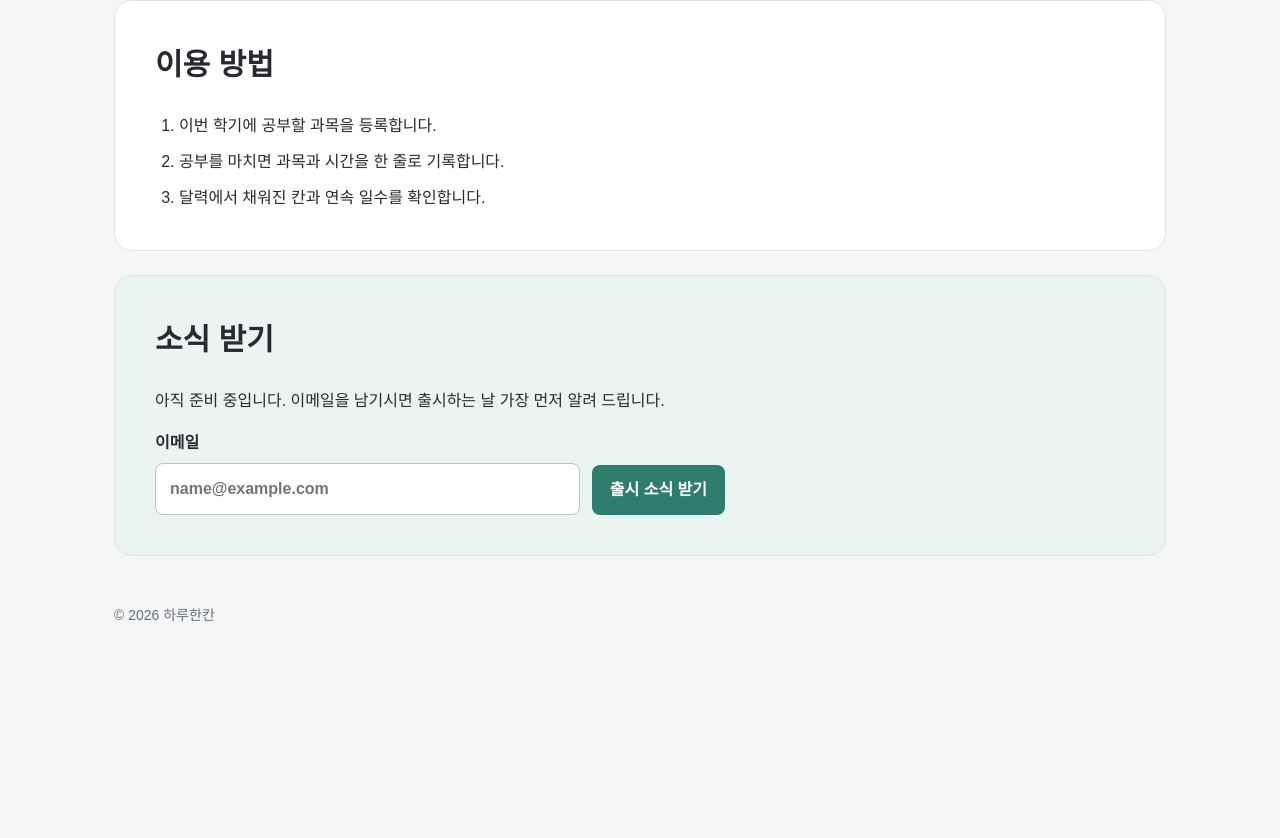
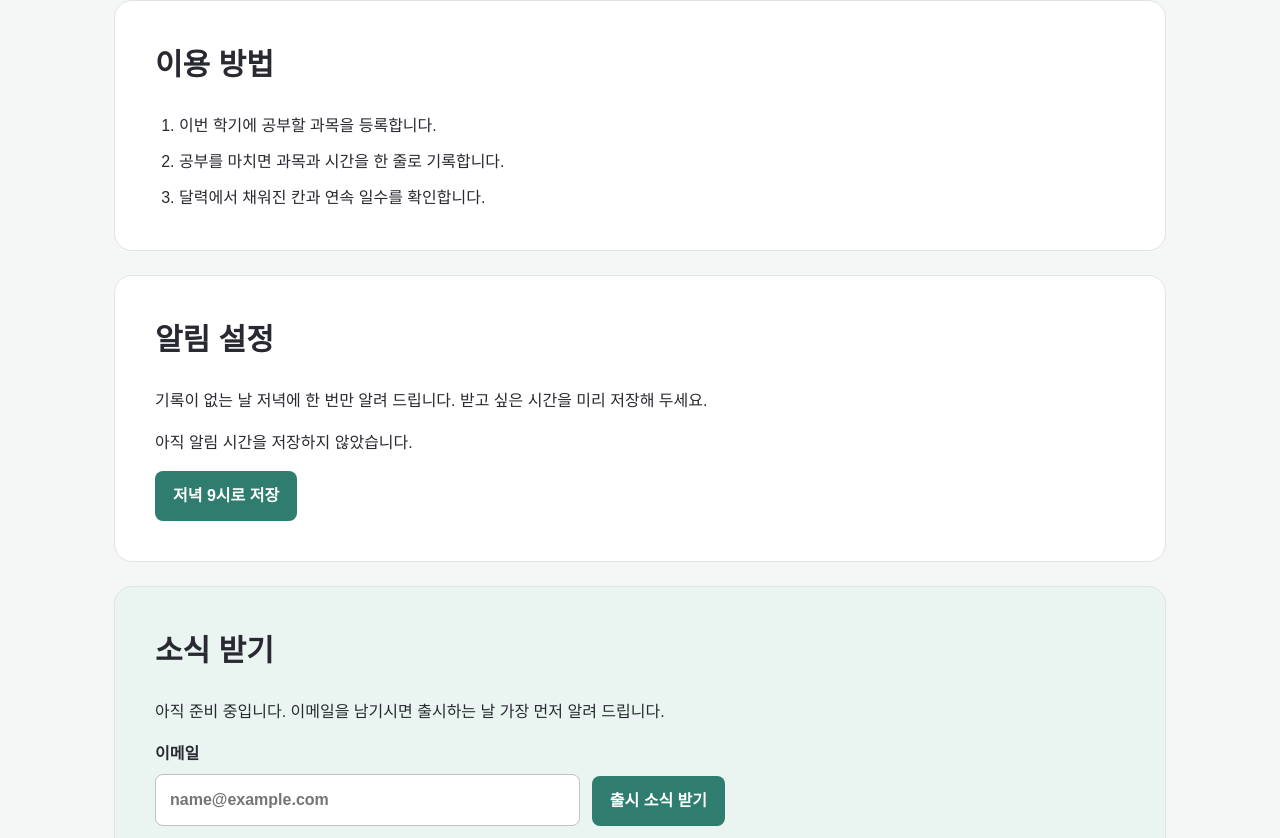
Before and after one commit to kimcumjee/uiuxprogramming, a plain HTML site: page index.html in a window 1280 px wide. Shown: the part 1067-1905 px from the top of the page. Before the commit the page ends 1755 px from the top, so only its background shows below. Drawn offline with Linux system fonts and the light colour scheme.

Commit message:
feat(week5): 알림 설정 영역 추가와 script.js 연결
- section#notify 에 알림 설정 제목, 상태 문구, 저장 버튼 배치
- 상태 문구에 id=saveMessage, 버튼에 id=saveButton 지정 (한 문서에 한 번만 사용)
- nav 에 알림 설정 링크를 추가하고 UX 계획 주석의 정보 순서도 함께 갱신
- body 닫기 태그 바로 위에서 script.js 를 불러옴

Co-Authored-By: Claude Opus 5 (1M context) <noreply@anthropic.com>
Claude-Session: https://claude.ai/code/session_01WFYqhzzHVUgjRDjrSqQyHL

```diff
--- a/index.html
+++ b/index.html
@@ -10,8 +10,8 @@
   <!--
   사용자: 혼자 공부하지만 며칠 지나면 기록이 끊기는 대학생과 자격증 준비생
   목적: 하루한칸이 어떤 서비스이고 기록이 왜 한 칸으로 남는지 이해한다.
-  핵심 행동: 필요한 영역으로 이동하고 이메일로 출시 소식을 신청한다.
-  정보 순서: 서비스 소개 → 주요 기능 → 이용 방법 → 소식 받기
+  핵심 행동: 필요한 영역으로 이동하고, 알림 설정을 저장하고, 이메일로 출시 소식을 신청한다.
+  정보 순서: 서비스 소개 → 주요 기능 → 이용 방법 → 알림 설정 → 소식 받기
   -->
 
   <header>
@@ -23,6 +23,7 @@
       <a href="#about">서비스 소개</a>
       <a href="#features">주요 기능</a>
       <a href="#steps">이용 방법</a>
+      <a href="#notify">알림 설정</a>
       <a href="#subscribe">소식 받기</a>
     </nav>
   </header>
@@ -78,6 +79,13 @@
       </ol>
     </section>
 
+    <section id="notify" class="content-section">
+      <h2>알림 설정</h2>
+      <p>기록이 없는 날 저녁에 한 번만 알려 드립니다. 받고 싶은 시간을 미리 저장해 두세요.</p>
+      <p id="saveMessage">아직 알림 시간을 저장하지 않았습니다.</p>
+      <button id="saveButton" class="primary-button" type="button">저녁 9시로 저장</button>
+    </section>
+
     <section id="subscribe" class="content-section subscribe-section">
       <h2>소식 받기</h2>
       <p>아직 준비 중입니다. 이메일을 남기시면 출시하는 날 가장 먼저 알려 드립니다.</p>
@@ -99,5 +107,7 @@
   <footer>
     <p>&copy; 2026 하루한칸</p>
   </footer>
+
+  <script src="script.js"></script>
 </body>
 </html>
```
